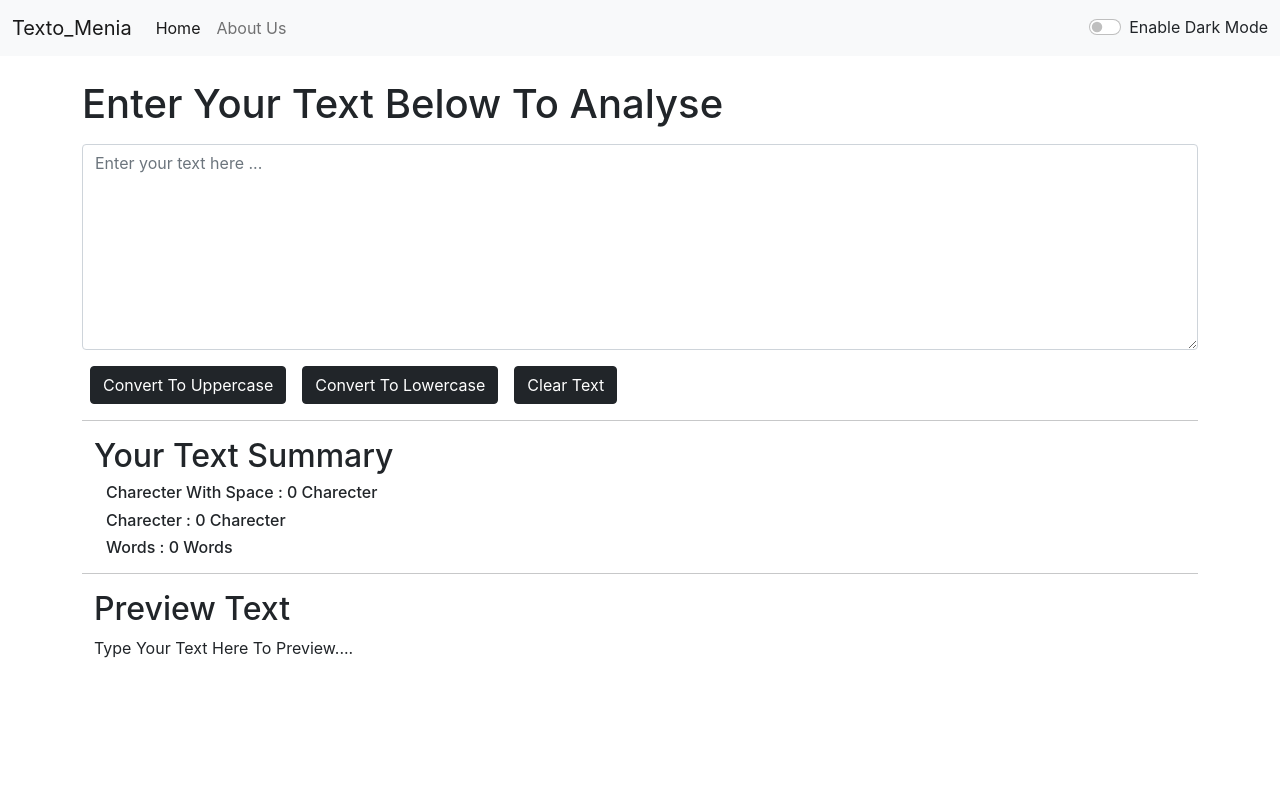
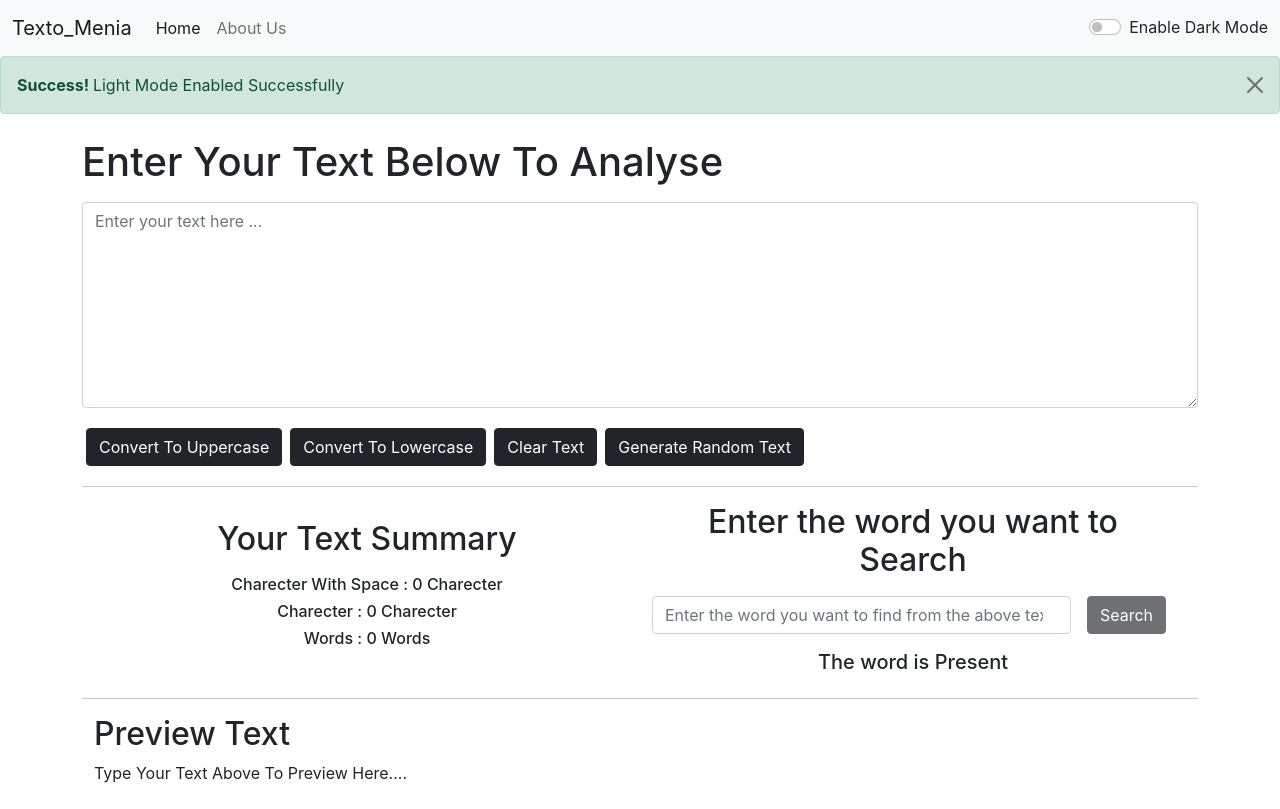
Before and after one commit to Abirpal202049/Texto_Menia, a React (Create React App) app: page / in a window 1280 px wide. Built offline with nearby package versions, Linux system fonts and the light colour scheme.

Commit message:
Version 1.1 Search Function Introduce

```diff
--- a/src/App.js
+++ b/src/App.js
@@ -1,30 +1,36 @@
 import Navbar from './components/Navbar';
 import Textform from './components/Textform';
 import React, { useState } from 'react'
+import Alert from './components/Alert';
 
 
 function App() {
   const [mode, setMode] = useState('light')
   const [text, setText] = useState('Enable Dark Mode')
+  const [alert, setAlert] = useState('Light Mode Enabled Successfully')
   const toggle = ()=>{
     if(mode === 'dark'){
       setMode('light');
       setText('Enable Dark Mode')
       document.body.style.backgroundColor = 'white'
       document.body.style.color = '#1f1f1f'
+      setAlert('Light Mode Enabled Successfully')
+
     }
     else{
       setMode('dark');
       setText('Enable Light Mode')
       document.body.style.backgroundColor = '#1f1f1f'
       document.body.style.color = 'white'
+      setAlert('Dark Mode Enabled Successfully')
     }
   }
 
 
   return (
     <>
-      <Navbar titleText = "Texto_Menia" mode ={mode} change={toggle} toggletext = {text}/> {/* [titleText = "Texto_Menia"] is called as Props  */}
+      <Navbar titleText = "Texto_Menia" mode ={mode} change={toggle} toggletext = {text}/>
+      <Alert mode ={mode} text = {alert}/>
       <Textform boxheading="Enter Your Text Below To Analyse" mode = {mode} change={toggle}/>
 
     </>
--- /dev/null
+++ b/src/components/Alert.js
@@ -0,0 +1,14 @@
+import React from 'react'
+
+function Alert(props) {
+    return (
+        <div>
+            <div className="alert alert-success alert-dismissible fade show" role="alert">
+            <strong>Success! </strong>{props.text}
+            <button type="button" className="btn-close" data-bs-dismiss="alert" aria-label="Close"></button>
+            </div>
+        </div>
+    )
+}
+
+export default Alert
--- a/src/components/Textform.js
+++ b/src/components/Textform.js
@@ -1,5 +1,7 @@
 import React, {useState} from 'react' // useState is a Hook(React Hooks)
 import PropTypes from 'prop-types'
+// import reactDom from 'react-dom';
+import './Transform.css';
 
 
 
@@ -24,6 +26,10 @@ export default function Textform(props) {
         let newtext = '';
         setText(newtext);
     }
+    const RandomText = ()=>{
+        let randtext = `Lorem ipsum dolor sit amet consectetur adipisicing elit. Animi, adipisci quas explicabo optio exercitationem earum ea incidunt, voluptas vitae consectetur pariatur facere ullam nisi distinctio eaque sequi odio mollitia omnis. Recusandae, eum eius. Aliquam quae ipsa velit dolorem. At harum ipsa nostrum consequatur optio non esse, itaque pariatur excepturi assumenda molestias facere quisquam tempore iusto fugit placeat ut maiores cum voluptates ratione, saepe odio perspiciatis. Optio placeat qui blanditiis architecto necessitatibus quis enim iure impedit molestiae labore repellendus minus doloremque sequi dolor, nihil vitae eum facilis soluta voluptates autem officia. Nemo illo ipsum earum magni veniam voluptatibus debitis dicta quae.`
+        setText(randtext);
+    }
 
 
     const handelonchangeClick =(event) => {
@@ -31,6 +37,36 @@ export default function Textform(props) {
         setText(event.target.value);
     }
 
+
+    // Search Funchinility
+    const [searchtext, setSearchtext] = useState("")
+    const [decision, setDecision] = useState('Present')
+    const handelonchangeClicksearch =(event) => {
+        // console.log("handelonchangeClick function is triggered now");
+        setSearchtext(event.target.value);
+        // console.log(searchtext);
+    }
+    const searchup = () =>{
+        let arr = Text.split(" ");
+        let key =  searchtext;
+        let flag = -2;
+        for (let i = 0; i < arr.length; i++) {
+            if(key === arr[i]){
+                flag = i;
+                break;
+            }
+            else{
+                flag = -1;
+            }
+        }
+        if (flag === -1) {
+            setDecision("Not Present");
+        }
+        else{
+            setDecision(`Present At Position ${flag + 1}`);
+        }
+
+    }
 
 
 
@@ -44,22 +80,37 @@ export default function Textform(props) {
                     <textarea className="form-control" id="text" rows="8" value={Text} onChange={handelonchangeClick} placeholder="Enter your text here ..."></textarea>
                 </div>
 
-                <button type="button" className={`btn btn-${props.mode === 'dark' ? 'primary' : 'dark'} mx-2`} onClick={Clicktouppercase} >Convert To Uppercase</button>
-                <button type="button" className={`btn btn-${props.mode === 'dark' ? 'primary' : 'dark'} mx-2`} onClick={Clicktolowercase}>Convert To Lowercase</button>
-                <button type="button" className={`btn btn-${props.mode === 'dark' ? 'primary' : 'dark'} mx-2`} onClick={Clicktoclear}>Clear Text</button>
+                <button type="button" className={`btn btn-${props.mode === 'dark' ? 'primary' : 'dark'} mx-1 my-1`} onClick={Clicktouppercase} >Convert To Uppercase</button>
+                <button type="button" className={`btn btn-${props.mode === 'dark' ? 'primary' : 'dark'} mx-1 my-1`} onClick={Clicktolowercase}>Convert To Lowercase</button>
+                <button type="button" className={`btn btn-${props.mode === 'dark' ? 'primary' : 'dark'} mx-1 my-1`} onClick={Clicktoclear}>Clear Text</button>
+                <button type="button" className={`btn btn-${props.mode === 'dark' ? 'primary' : 'dark'} mx-1 my-1`} onClick={RandomText}>Generate Random Text</button>
                 <hr />
-                <div className="container my-3">
-                    <h2>Your Text Summary</h2>
+
+                <div className="container my-3 meniaflex">
                     <div className="container">
-                    <h6>Charecter With Space : <span>{Text.length} Charecter</span> </h6>
-                    <h6>Charecter : <span>{Text === '' ? "0" : (Text.length - ((Text === '' ? "0" :(Text.split(' ').length)) - 1))} Charecter</span> </h6>
-                    <h6>Words : <span>{Text === '' ? "0" :(Text.split(' ').length)} Words</span></h6>
+                    <h2 className="meniaflexHeading">Your Text Summary</h2>
+                    <div className="container my-3">
+                        <h6>Charecter With Space : <span>{Text.length} Charecter</span> </h6>
+                        <h6>Charecter : <span>{Text === '' ? "0" : (Text.length - ((Text === '' ? "0" :(Text.split(' ').length)) - 1))} Charecter</span> </h6>
+                        <h6>Words : <span>{Text === '' ? "0" :(Text.split(' ').length)} Words</span></h6>
+                    </div>
+                    </div>
+                    <div className="container">
+                        <h2 className="meniaflexHeading searchheading"><label htmlFor="searchword">Enter the word you want to Search </label></h2>
+                        <form className="d-flex my-3">
+
+                            <input rows="1" value={searchtext} onChange={handelonchangeClicksearch} type="search" className="form-control me-2"  id="searchword" placeholder="Enter the word you want to find from the above text"/>
+
+                            <button type="button" onClick={searchup} className={`btn btn-${props.mode === 'dark' ? 'success' : 'dark'} mx-2 ${searchtext === "" ? "disabled" : ""}`} >Search</button>
+                        </form>
+                        <h5>The word is {decision}</h5>
                     </div>
                 </div>
                 <hr />
                 <div className="container my-3">
                     <h2>Preview Text</h2>
-                    <p>{Text === '' ? "Type Your Text Here To Preview...." : Text}</p>
+                    <p>{Text === '' ? "Type Your Text Above To Preview Here...." : Text}</p>
+
                 </div>
             </div>
         </div>
--- /dev/null
+++ b/src/components/Transform.css
@@ -0,0 +1,24 @@
+
+.meniaflex{
+    display: flex;
+    align-items: center;
+    justify-content: space-between;
+    text-align: center;
+}
+.meniaflexHeading{
+    display: block;
+    text-align: center;
+}
+@media (max-width : 991px) {
+    .meniaflex{
+        flex-direction: column;
+    }
+    .searchheading{
+        margin-top: 5%;
+    }
+}
+@media (max-width : 600px) {
+    body{
+        text-align: center;
+    }
+}
```
